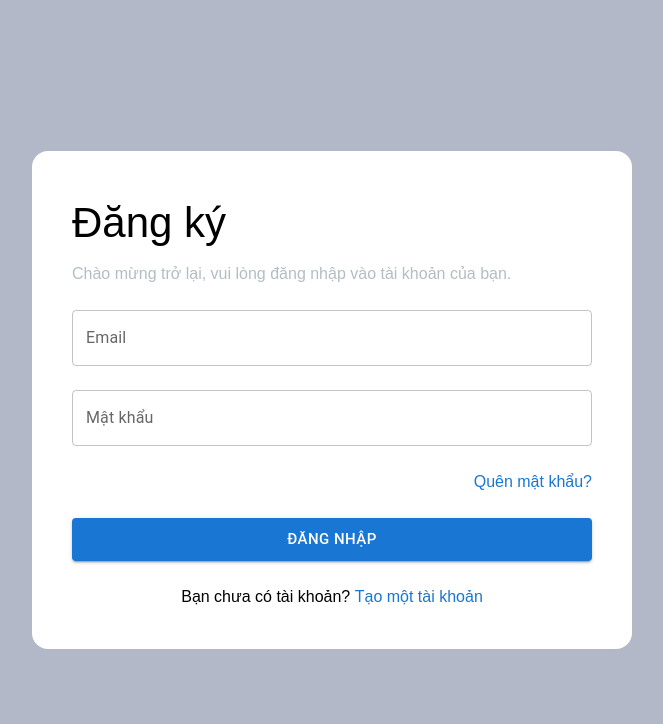
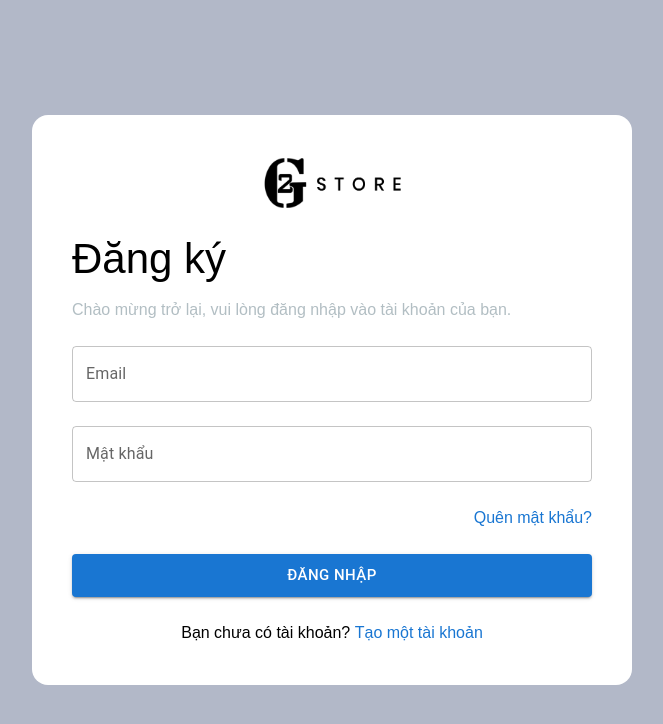
Before and after one commit to anhcaols/shopshoes-trandai, a React (Create React App) app: page /auth/login in a window 1280 px wide. Shown: the top 724 px of the page, without its empty margins (308-971 px from the left). Built offline with nearby package versions, Linux system fonts and the light colour scheme.

Commit message:
update logo

```diff
--- a/src/layouts/AuthenticationLayout/AuthenticationLayout.jsx
+++ b/src/layouts/AuthenticationLayout/AuthenticationLayout.jsx
@@ -1,6 +1,7 @@
 import { Box, styled } from '@mui/material';
 import { Stack } from '@mui/system';
 import React from 'react';
+import { Link } from 'react-router-dom';
 
 const AuthWrapper = styled(Box)(() => ({
   background: '#b2b8c8',
@@ -23,7 +24,14 @@ const StyledBody = styled(Stack)(() => ({
 function AuthenticationLayout({ children }) {
   return (
     <AuthWrapper>
-      <StyledBody>{children}</StyledBody>
+      <StyledBody>
+        <Box display="flex" justifyContent="center" mb={2}>
+          <Link to="/">
+            <img className="w-36 h-14 " src="/assets/images/logo.png" alt="logo" />
+          </Link>
+        </Box>
+        {children}
+      </StyledBody>
     </AuthWrapper>
   );
 }
--- a/src/layouts/MainLayout/Header/HeaderLayout.jsx
+++ b/src/layouts/MainLayout/Header/HeaderLayout.jsx
@@ -129,7 +129,7 @@ function HeaderLayout() {
     <HeaderWrapper>
       <Box>
         <Link to="/">
-          <img className="w-20 h-10 sm:w-36 sm:h-16" src="/assets/images/logo.png" alt="logo" />
+          <img className="w-20 h-10 sm:w-36 sm:h-14" src="/assets/images/logo.png" alt="logo" />
         </Link>
       </Box>
       <HeaderNav>
```
